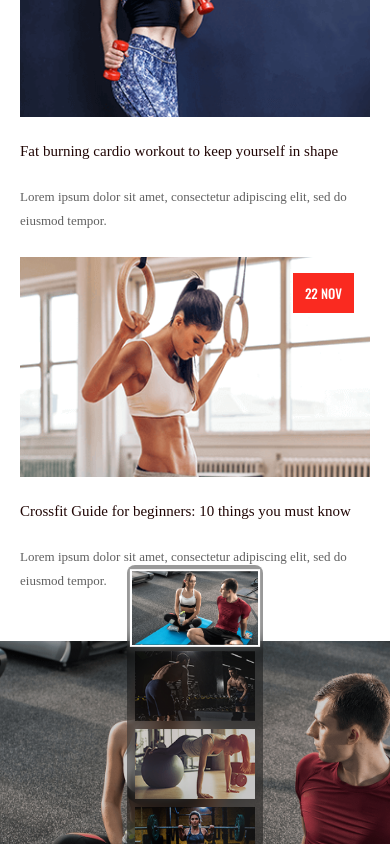
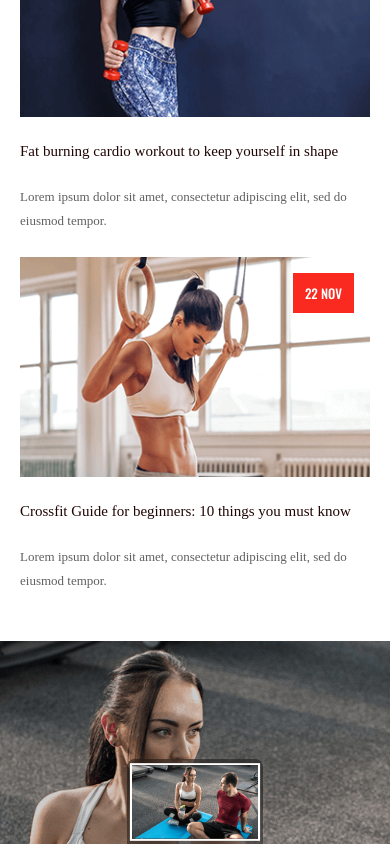
Before and after one commit to LakshmiNarayana09/Beast-Template, a React (Vite) app: page / in a window 390 px wide. Shown: the part 11156-12000 px from the top of the page. Built offline with nearby package versions, Linux system fonts and the light colour scheme.

Commit message:
gallery updated

```diff
--- a/src/components/gallery/Gallery.jsx
+++ b/src/components/gallery/Gallery.jsx
@@ -13,7 +13,7 @@ function Gallery() {
 
   return (
     <Element name="gallery">
-      <section className="relative w-full h-[40vh] sm:h-[50vh] md:h-[60vh] lg:h-screen mb-[50px]">
+      <section className="relative w-full h-[75vh] sm:h-[50vh] md:h-[60vh] lg:h-screen mb-[50px]">
         <img
           src={activeImage}
           alt="Gallery"
@@ -22,7 +22,7 @@ function Gallery() {
 
         <div className="absolute inset-0 bg-black/20"></div>
 
-        <div className="absolute bottom-4 left-1/2 z-10 -translate-x-1/2 lg:bottom-8">
+        <div className="absolute inset-0 z-10 flex items-center justify-center lg:items-end lg:pb-8">
           <div className="flex flex-col items-center gap-2 rounded-lg bg-black/40 p-2 backdrop-blur-sm lg:flex-row lg:gap-5">
             {images.map((image, index) => (
               <button
```
